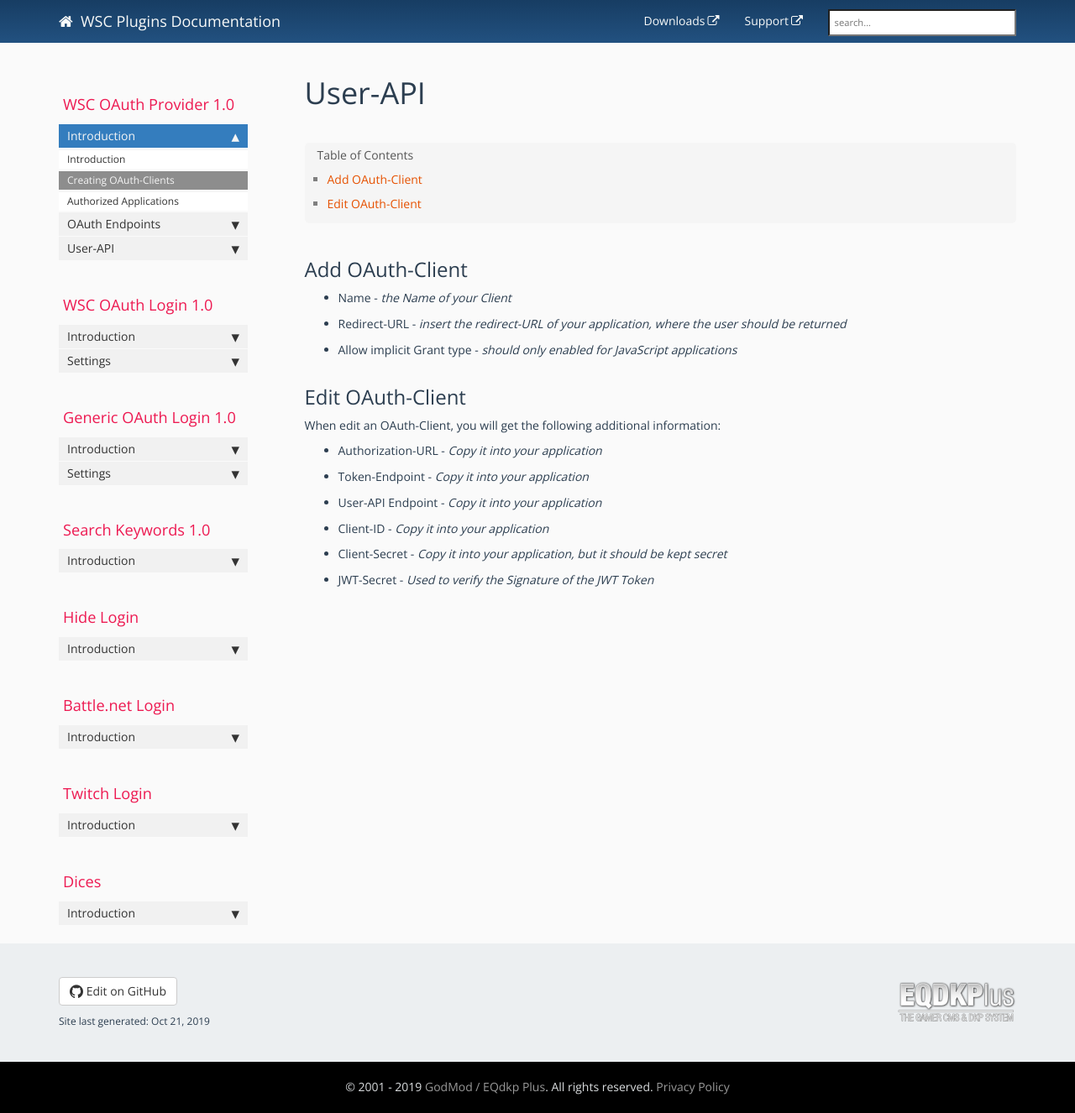
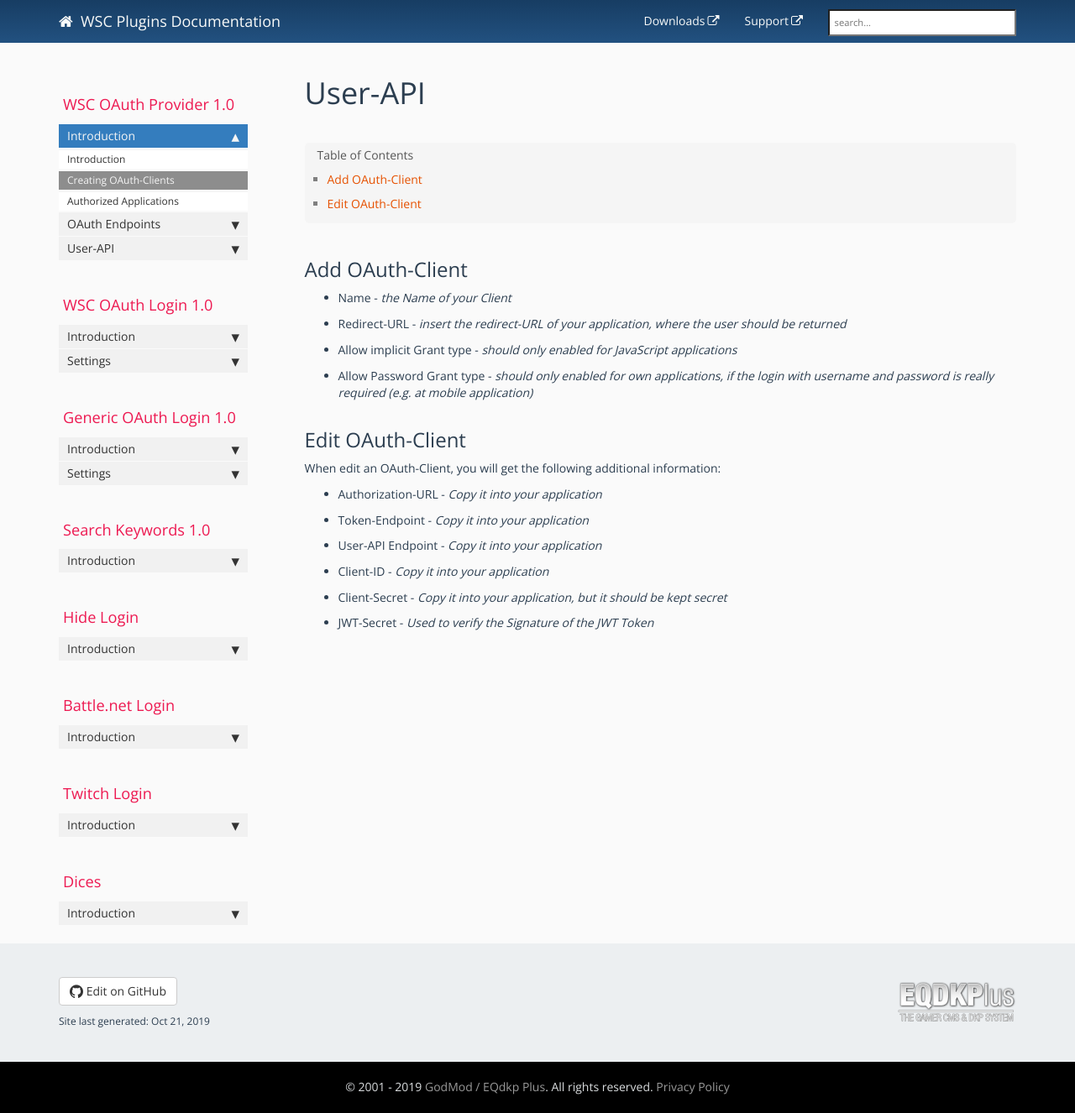
Before and after one commit to GodMod/godmod.github.io, a Jekyll site: the page built from pages/oauthprovider/oauthprovider_client.md, in a window 1280 px wide and 1326 px high. Shown: the whole window at 84% size. Built offline with Jekyll 4.4.1, drawn with Linux system fonts in a browser that asks for light colours; nearby versions of some CDN libraries; library files that are not in the unit come from our copies; comment, search, counter and statistics services are not loaded.

Commit message:
Added password grant type option

```diff
--- a/pages/oauthprovider/oauthprovider_client.md
+++ b/pages/oauthprovider/oauthprovider_client.md
@@ -9,6 +9,7 @@ folder: oauthprovider
 * Name - *the Name of your Client*
 * Redirect-URL - *insert the redirect-URL of your application, where the user should be returned*
 * Allow implicit Grant type - *should only enabled for JavaScript applications*
+* Allow Password Grant type - *should only enabled for own applications, if the login with username and password is really required (e.g. at mobile application)*
 
 ## Edit OAuth-Client
 When edit an OAuth-Client, you will get the following additional information:
```
